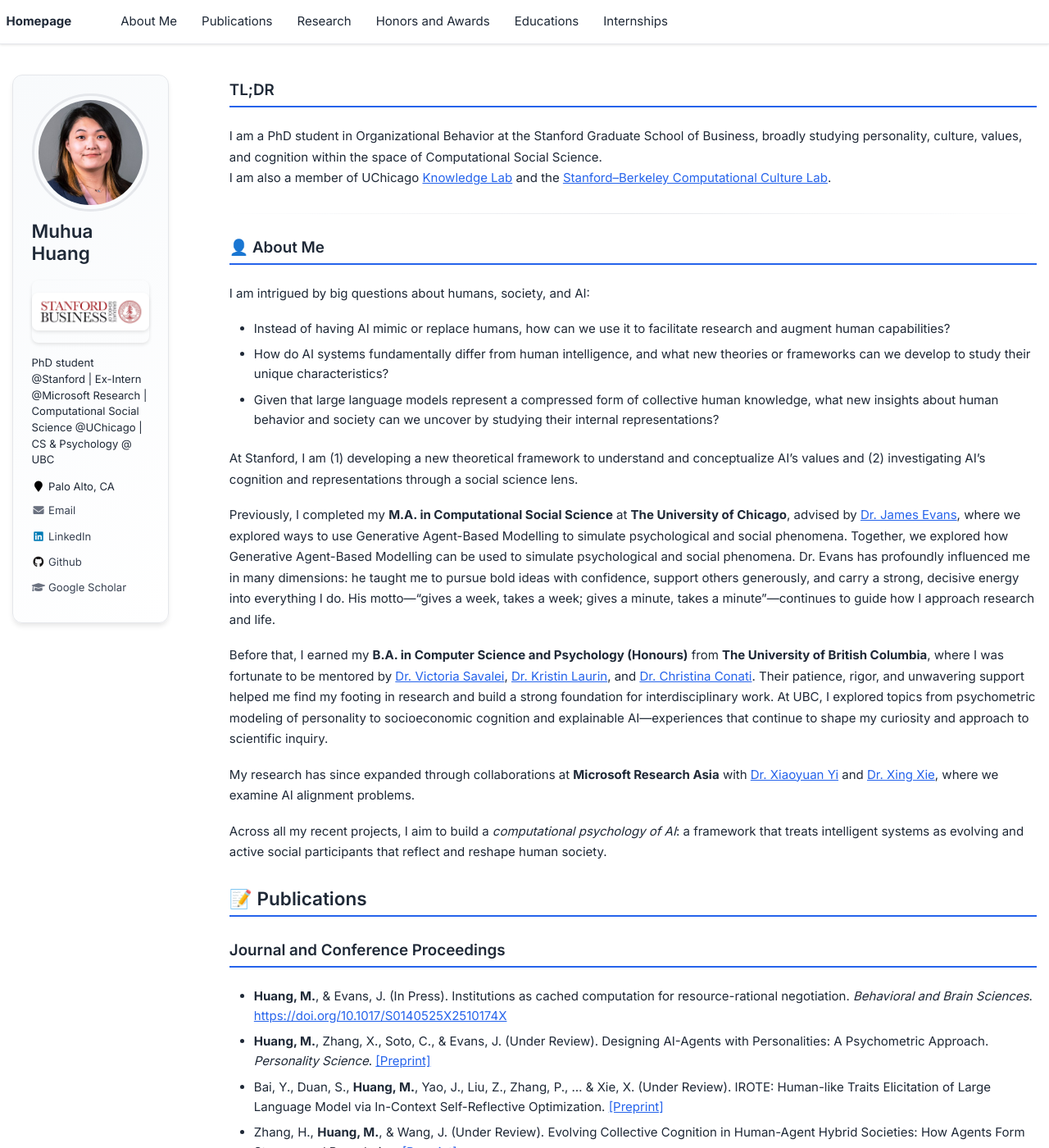
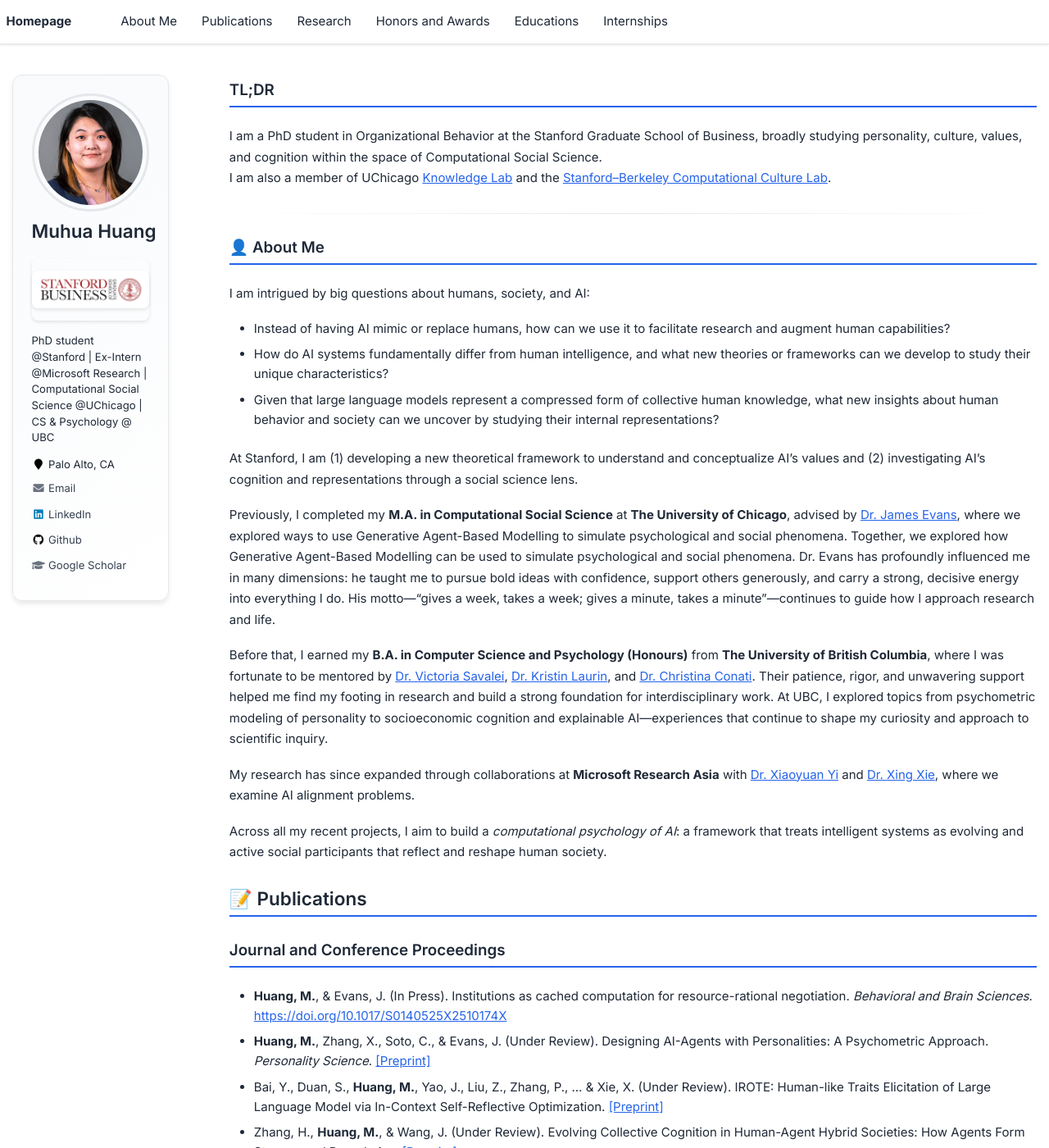
Before and after one commit to muhua-h/muhua-h.github.io, a Jekyll site: the page built from _pages/about.md, in a window 1280 px wide and 1400 px high. Shown: the whole window at 82% size. Built offline with Jekyll 4.4.1, drawn with Linux system fonts in a browser that asks for light colours.

Commit message:
Center align author name and force single line display
- Added text-align: center to author__name for centered alignment
- Added white-space: nowrap to prevent name from wrapping to multiple lines
- Improves sidebar layout consistency

🤖 Generated with [Claude Code](https://claude.ai/code)

Co-Authored-By: Claude <noreply@anthropic.com>

```diff
--- a/_includes/head/custom.html
+++ b/_includes/head/custom.html
@@ -26,6 +26,8 @@
   color: #1f2937 !important;
   font-weight: 600;
   margin-bottom: 0.5rem;
+  text-align: center;
+  white-space: nowrap;
 }
 
 .author__bio {
```
